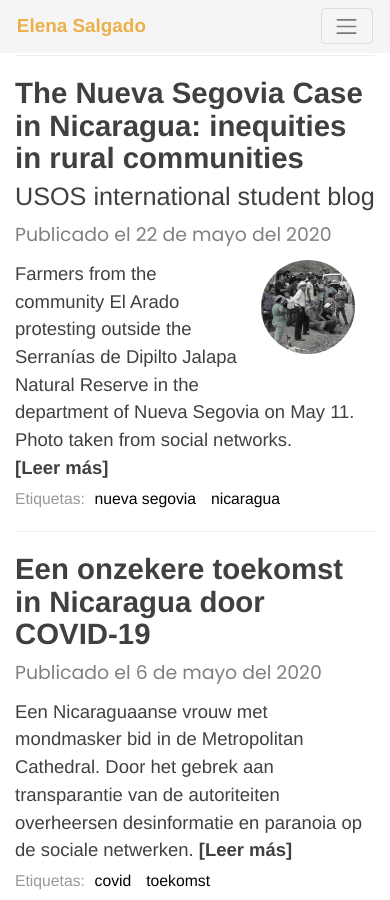
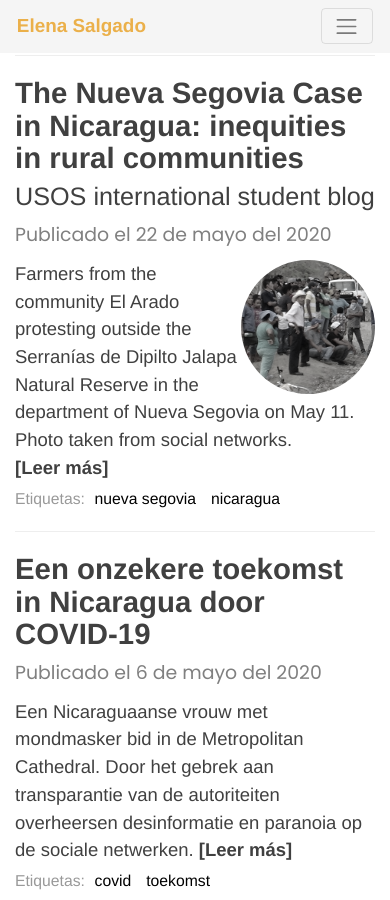
Before and after one commit to malena-salgado/malena-salgado.github.io, a Jekyll site: the page built from index.markdown, in a window 390 px wide and 900 px high, scrolled down 1063 px. Built offline with Jekyll 4.4.1, drawn with Linux system fonts in a browser that asks for light colours; nearby versions of some CDN libraries; some web fonts are replaced.

Commit message:
Update main.css

```diff
--- a/assets/css/main.css
+++ b/assets/css/main.css
@@ -1050,10 +1050,4 @@
   body {
     font-size: 1.1rem;
   }
-
-  .post-image img {
-    height: 70%;
-    width: 70%;
-    border-radius: 7rem;
-  }
 }
```
